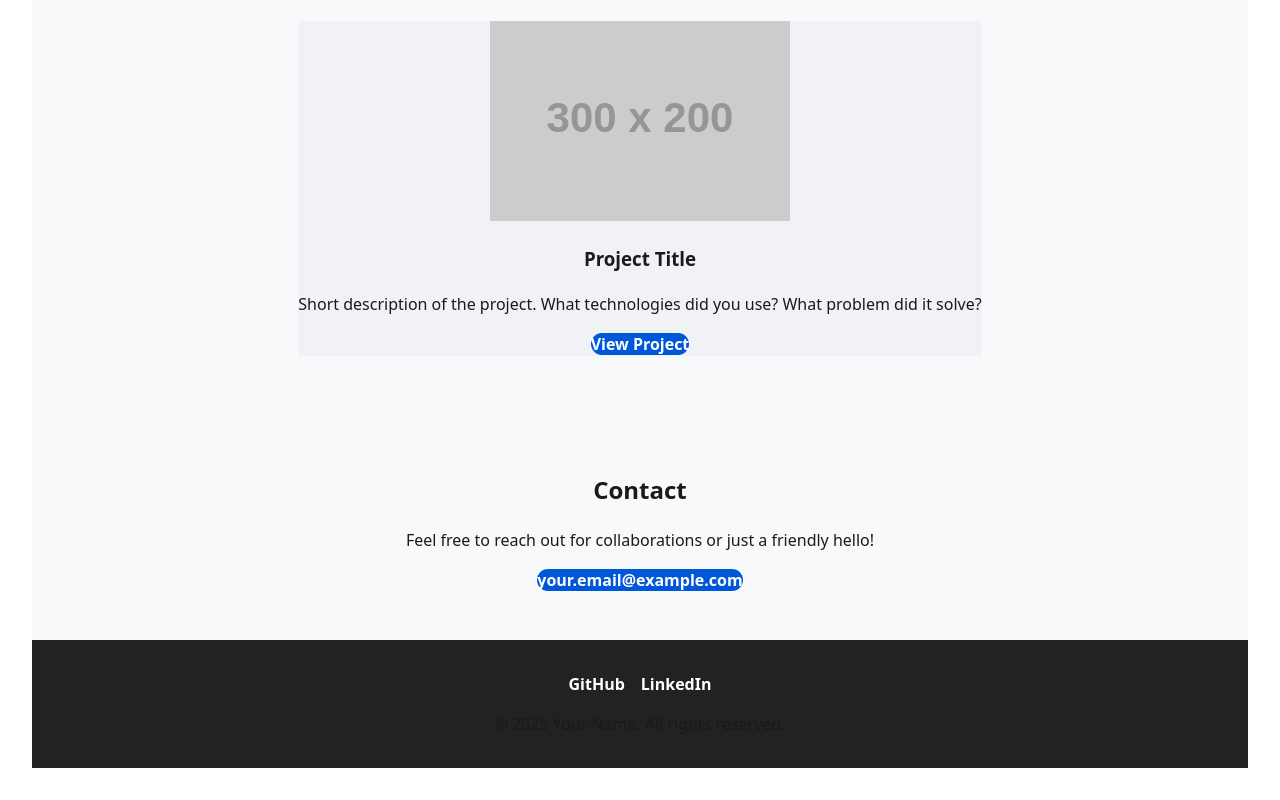
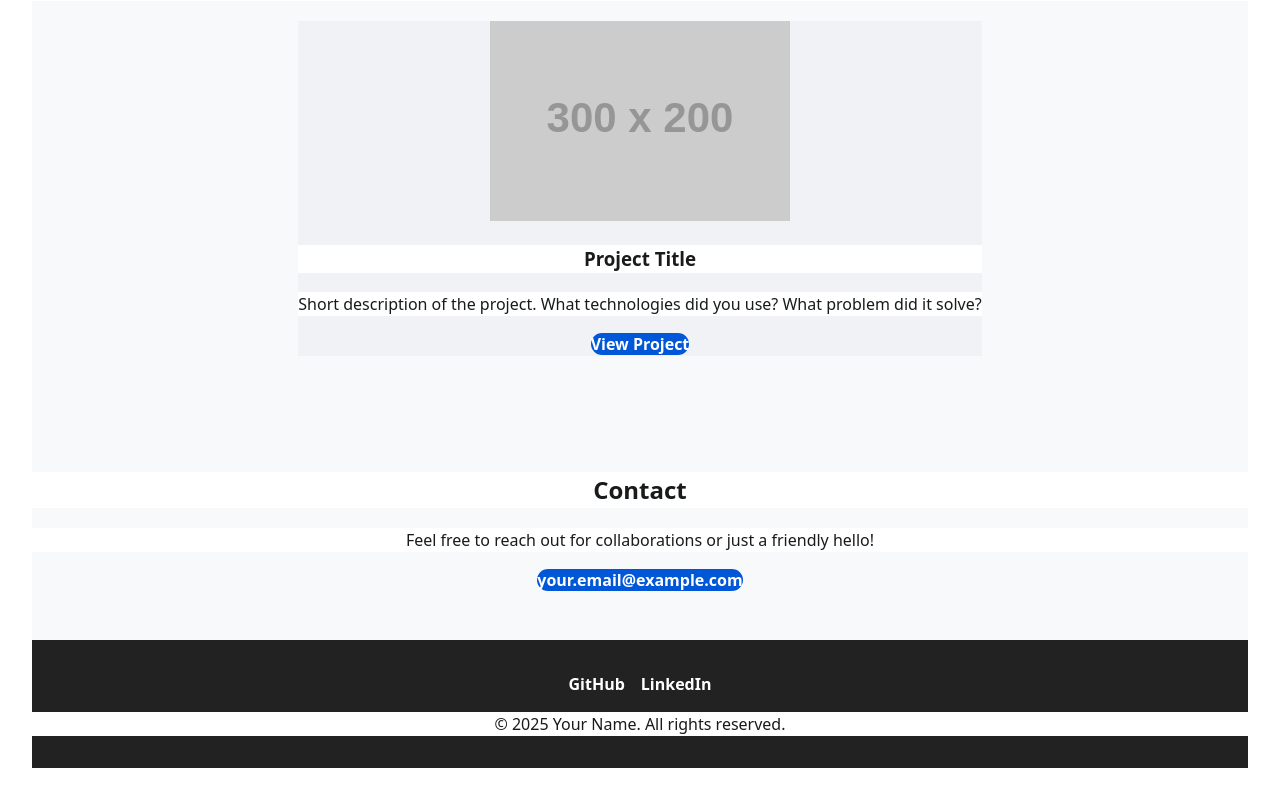
Before and after one commit to Dannyy92/portfolio, a React (Vite) app: page / in a window 1280 px wide. Shown: the part 1144-1944 px from the top of the page. Built offline with nearby package versions, Linux system fonts and the light colour scheme.

Commit message:
Update App.css

```diff
--- a/src/App.css
+++ b/src/App.css
@@ -17,7 +17,7 @@
   color: #181a1b !important;
 }
 
-.hero, .about, .skills, .projects, .contact, .footer {
+.hero, .about, .skills, .projects, .contact, .footer , h1, h2, h3, p, li, span{
   color: #181a1b !important;
   background: #fff;
 }
@@ -208,7 +208,3 @@
 .social-links a:hover {
   color: #0057d8;
 }
-
-body, #root, .hero, .about, .skills, .projects, .contact, .footer, h1, h2, h3, p, li, span {
-  color: #181a1b !important;
-}
```
